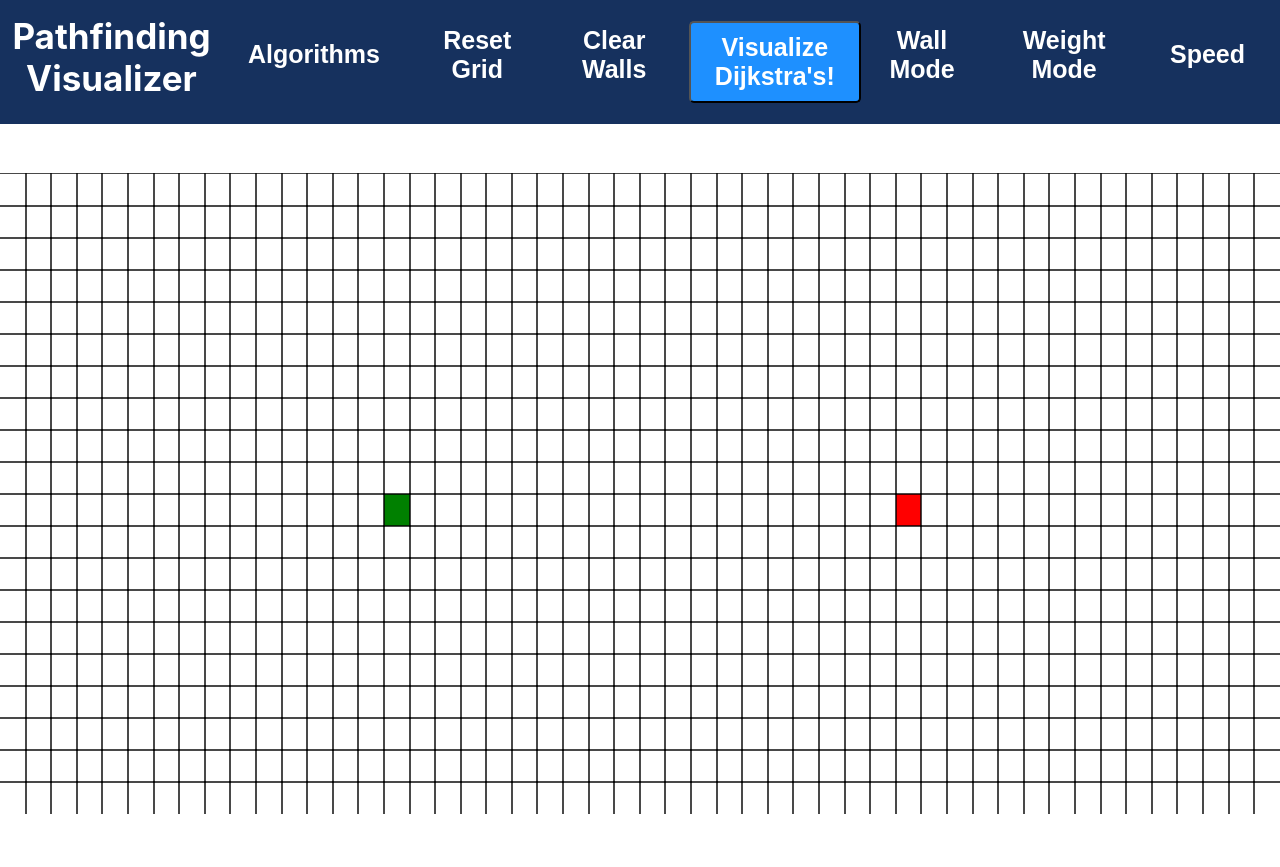
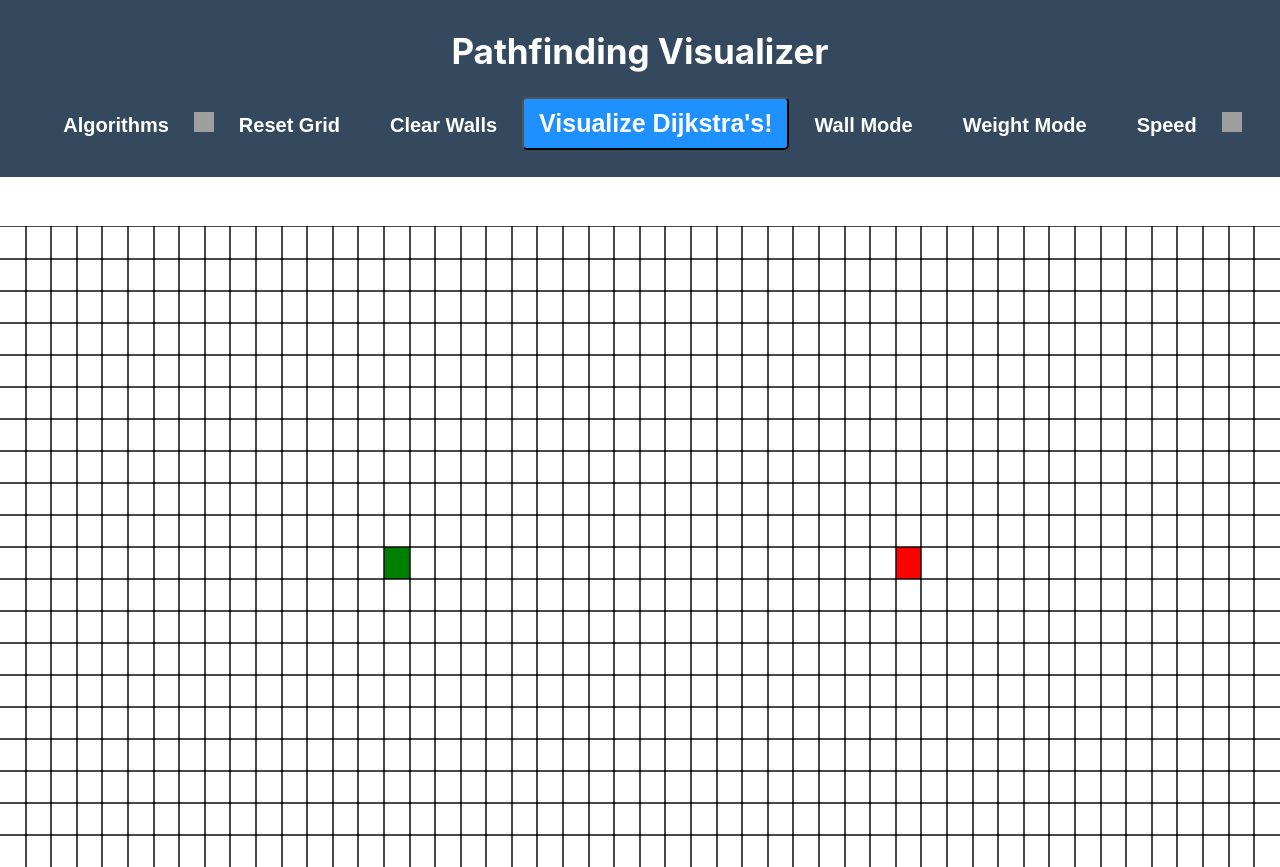
Before and after one commit to ChristopherChau/PathFindingVisualizer, a React (Create React App) app: page / in a window 1280 px wide. Before the commit the page ends 814 px from the top, so only its background shows below. Built offline with nearby package versions, Linux system fonts and the light colour scheme; grey boxes are pictures that could not be loaded.

Commit message:
Added arrows for dropdown

```diff
--- a/src/PathFindingVisualizer/PathFindingVisualizer.jsx
+++ b/src/PathFindingVisualizer/PathFindingVisualizer.jsx
@@ -248,7 +248,8 @@ visualizeDijkstra(grid) {
           <div className='buttonList'>
           <div className='title'>Pathfinding Visualizer</div>
             <div className='dropdown'>
-              <button className='dropButn regularButn'>Algorithms</button>
+              <button className='dropButn regularButn'>Algorithms </button>
+              <span class="caret"></span>
               <div className='dropdownContent'>
                 <button
                   className='regularButn dijkstrasMenu'
@@ -276,6 +277,7 @@ visualizeDijkstra(grid) {
             <button onClick={() => this.setMode('weightMode')}className='regularButn weightButn'>Weight Mode</button>
             <div className='dropdown'>
               <button className='dropButn regularButn'>Speed</button>
+              <span class="caret"></span>
               <div className='dropdownContent'>
                 <button
                   className='regularButn dijkstrasMenu'
--- a/src/PathFindingVisualizer/styles/navBar.css
+++ b/src/PathFindingVisualizer/styles/navBar.css
@@ -5,10 +5,12 @@
   flex-direction: row;
   justify-content: center;
   align-items: center;
-  background-color: rgb(22, 49, 94);
+  background-color: #34495e;
   width:100%;
   box-sizing: border-box;
   margin-bottom: 50px;
+  padding: 15px 21px;
+
 }
 
 .title{
@@ -33,28 +35,26 @@
   background-color: rgb(23, 117, 211);
 }
 
-
-.buttonList{
+/* .buttonList{
   display: flex;
   flex-direction: row;
   justify-content: space-between;
   align-items: center;
-}
+} */
 .regularButn{
-  font-size:25px;
-  background-color: transparent;
+  font-size:20px;
+  background-color: #34495e;
   color:white;
   font-weight: 700;
   padding: 10px 25px 10px 25px;
   border:none;
   cursor: pointer;
   margin-bottom: 15px;
-  margin-right:10px;
 }
 .regularButn:hover{
   color: aquamarine;
-  border: 1px solid white;
-  background-color: rgb(33, 71, 137);
+  /* border: 1px solid white; */
+
   border-radius: 5px;
 }
 .dropdown{
@@ -71,11 +71,21 @@
 }
 
 .dijkstrasMenu{
-  background-color: rgb(22, 49, 94);
+  background-color: #34495e;
   margin-bottom: 0px;
 }
 
 .dropdown:hover .dropdownContent{
   display:flex;
   flex-direction: column;
+  background-color: #34495e;
+  cursor: pointer;
 }
+.caret{
+  width: 20px; /* Set the width of the caret */
+  height: 20px; /* Set the height of the caret */
+  display: inline-block; /* Ensure the caret takes the size specified */
+  background: url('https://cdn1.iconfinder.com/data/icons/outline-17/16/caret-down-512.png') no-repeat center center;
+  background-size: cover; /* Adjust background size as needed */
+  cursor: pointer;
+}
```
